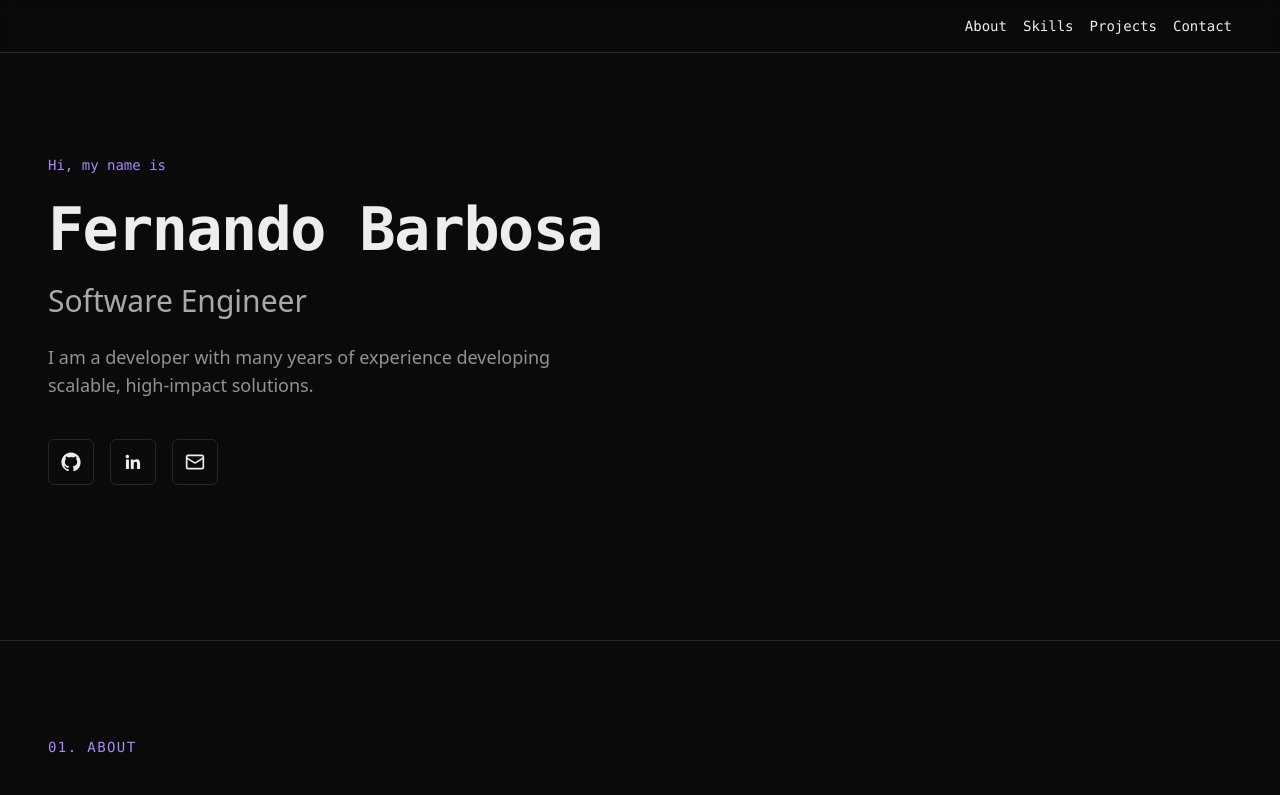
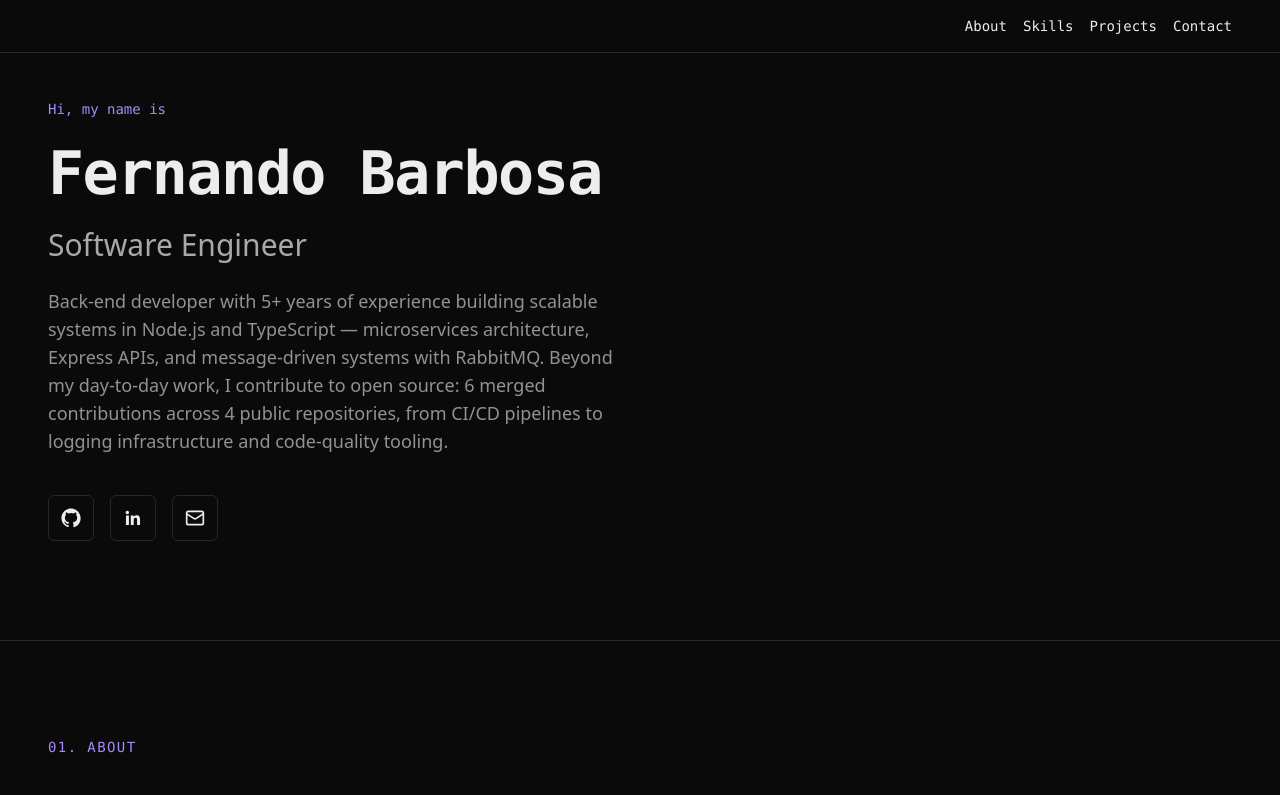
Before and after one commit to fernandoobarbosa/portfolio, a Next.js app: page / in a window 1280 px wide. Shown: the top 795 px of the page. Built offline with nearby package versions, Linux system fonts and the light colour scheme.

Commit message:
feat: add location/timezone/achievements and rewrite bio in content.ts

```diff
--- a/content.ts
+++ b/content.ts
@@ -19,15 +19,24 @@ export type Profile = {
   github: string;
   linkedin: string;
   email: string;
+  location: string;
+  timezone: string;
+};
+
+export type Achievement = {
+  name: string;
+  imageUrl: string;
 };
 
 export const profile: Profile = {
   name: "Fernando Barbosa",
   title: "Software Engineer",
-  bio: "I am a developer with many years of experience developing scalable, high-impact solutions.",
+  bio: "Back-end developer with 5+ years of experience building scalable systems in Node.js and TypeScript — microservices architecture, Express APIs, and message-driven systems with RabbitMQ. Beyond my day-to-day work, I contribute to open source: 6 merged contributions across 4 public repositories, from CI/CD pipelines to logging infrastructure and code-quality tooling.",
   github: "https://github.com/fernandoobarbosa",
   linkedin: "https://www.linkedin.com/in/fernando-barbosa-a790771b8/",
   email: "fernandobarbosa1697@gmail.com",
+  location: "Brazil",
+  timezone: "UTC-3",
 };
 
 export const skills: string[] = [
@@ -38,6 +47,24 @@ export const skills: string[] = [
   "React",
   "Java",
   "Docker",
+];
+
+export const achievements: Achievement[] = [
+  {
+    name: "YOLO",
+    imageUrl:
+      "https://github.githubassets.com/assets/yolo-default-be0bbff04951.png",
+  },
+  {
+    name: "Pull Shark",
+    imageUrl:
+      "https://github.githubassets.com/assets/pull-shark-default-498c279a747d.png",
+  },
+  {
+    name: "Quickdraw",
+    imageUrl:
+      "https://github.githubassets.com/assets/quickdraw-default-39c6aec8ff89.png",
+  },
 ];
 
 export const projects: Project[] = [
```
